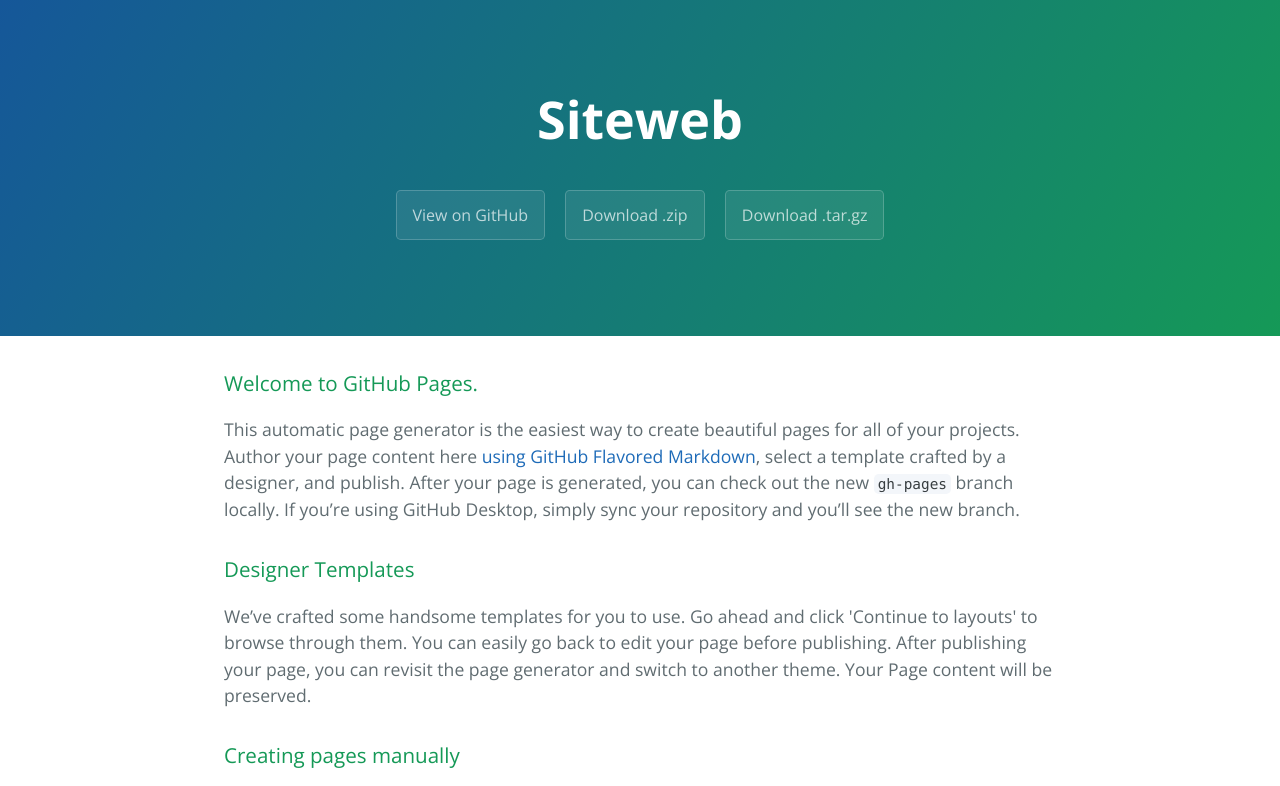
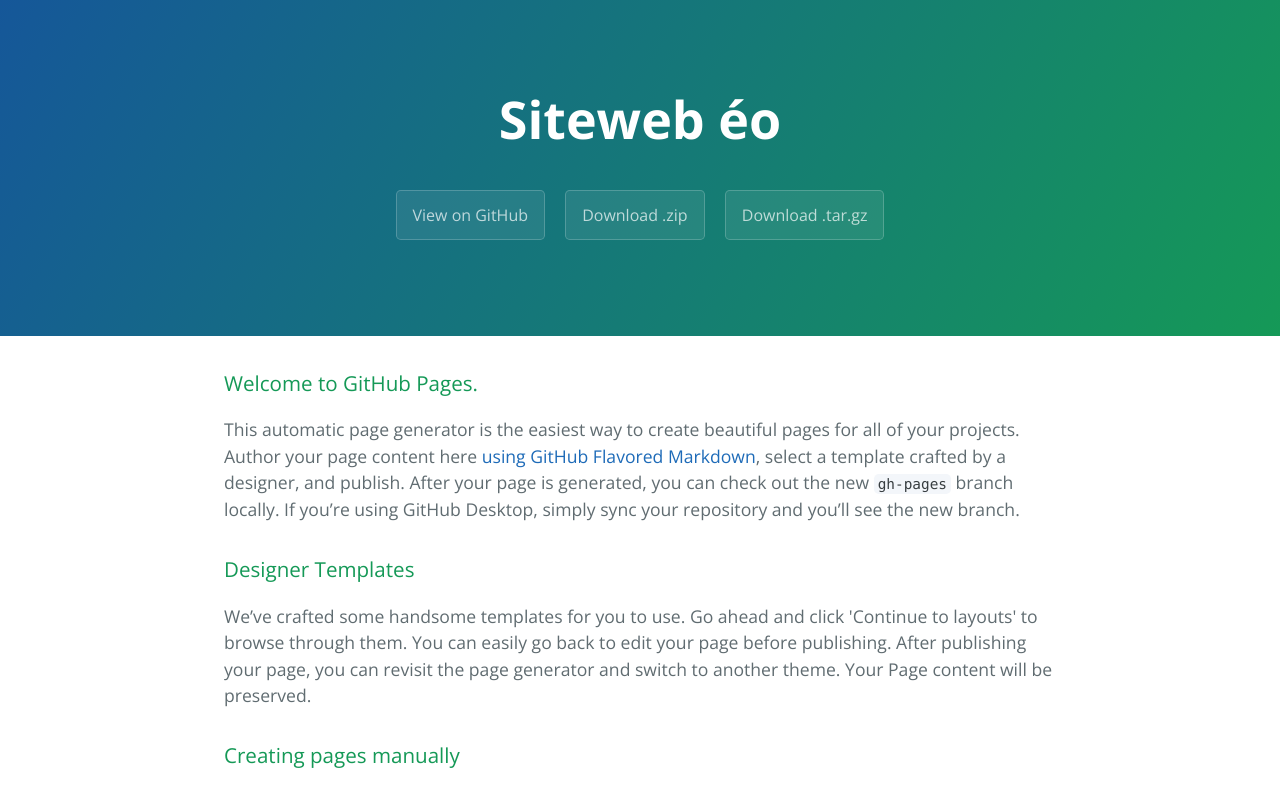
Before and after one commit to EnRodage/siteweb, a plain HTML site: page index.html in a window 1280 px wide. Shown: the top 786 px of the page. Drawn offline with nearby package versions, Linux system fonts and the light colour scheme.

Commit message:
Update index.html

```diff
--- a/index.html
+++ b/index.html
@@ -11,7 +11,7 @@
   </head>
   <body>
     <section class="page-header">
-      <h1 class="project-name">Siteweb</h1>
+      <h1 class="project-name">Siteweb éo</h1>
       <h2 class="project-tagline"></h2>
       <a href="https://github.com/EnRodage/siteweb" class="btn">View on GitHub</a>
       <a href="https://github.com/EnRodage/siteweb/zipball/master" class="btn">Download .zip</a>
```
